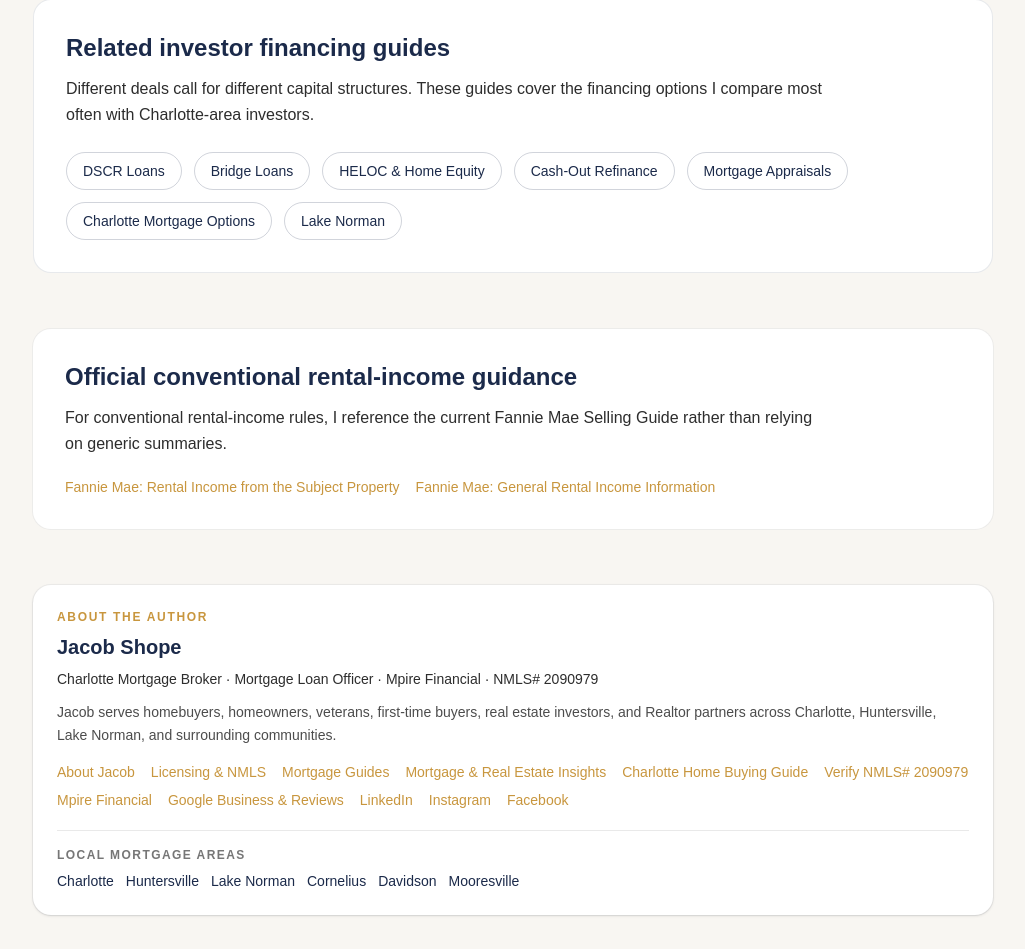
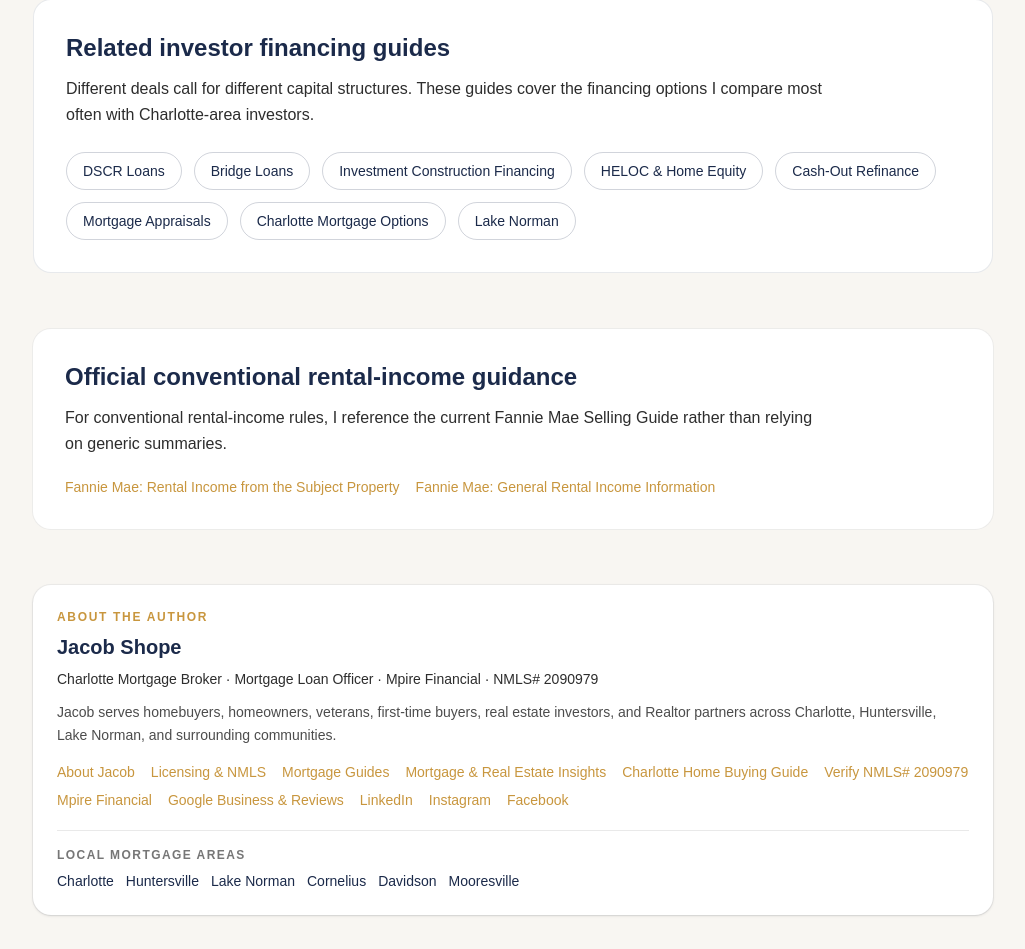
Before and after one commit to JLshope12/jacob-shope-mortgage, a Next.js app: page /investment-property-loans-charlotte in a window 1280 px wide. Shown: the part 2107-3056 px from the top of the page, without its empty margins (127-1152 px from the left). Built offline with nearby package versions, Linux system fonts and the light colour scheme.

Commit message:
SEO: add contextual construction financing path to Charlotte investor guide

```diff
--- a/app/investment-property-loans-charlotte/page.tsx
+++ b/app/investment-property-loans-charlotte/page.tsx
@@ -137,6 +137,7 @@ export default function InvestmentPropertyLoansCharlottePage() {
           <div className="mt-6 flex flex-wrap gap-3 text-sm font-medium">
             <Link href="/dscr-loans-charlotte" className="rounded-full border border-navy/20 px-4 py-2 text-navy hover:border-gold hover:text-gold">DSCR Loans</Link>
             <Link href="/bridge-loans-charlotte" className="rounded-full border border-navy/20 px-4 py-2 text-navy hover:border-gold hover:text-gold">Bridge Loans</Link>
+            <Link href="/construction-loans-charlotte" className="rounded-full border border-navy/20 px-4 py-2 text-navy hover:border-gold hover:text-gold">Investment Construction Financing</Link>
             <Link href="/home-equity-heloc-charlotte" className="rounded-full border border-navy/20 px-4 py-2 text-navy hover:border-gold hover:text-gold">HELOC &amp; Home Equity</Link>
             <Link href="/cash-out-refinance-charlotte" className="rounded-full border border-navy/20 px-4 py-2 text-navy hover:border-gold hover:text-gold">Cash-Out Refinance</Link>
             <Link href="/mortgage-appraisal-charlotte" className="rounded-full border border-navy/20 px-4 py-2 text-navy hover:border-gold hover:text-gold">Mortgage Appraisals</Link>
```
